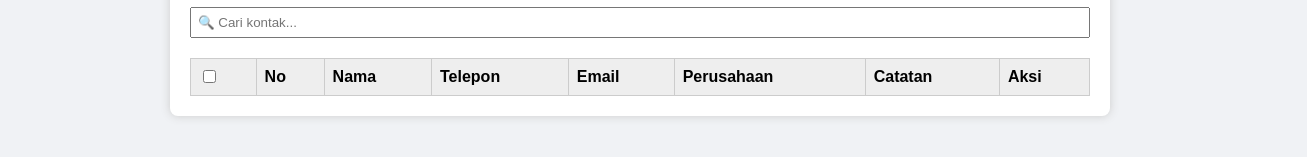
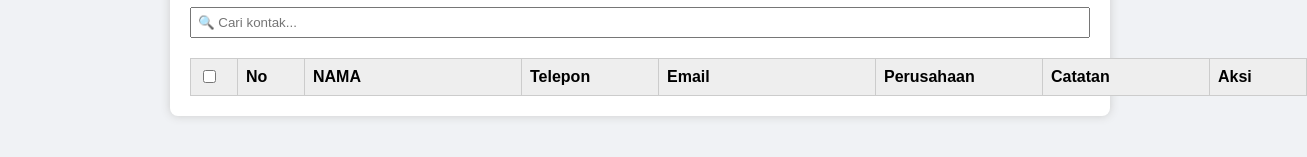
Before and after one commit to zxfathn/zxfathn.github.io, a plain HTML site: page index.html in a window 1280 px wide. Shown: the part 197-354 px from the top of the page, 1307 px wide, since content can reach past the window. Drawn offline with Linux system fonts and the light colour scheme.

Commit message:
Update style.css

```diff
--- a/style.css
+++ b/style.css
@@ -38,18 +38,32 @@ table {
   width:100%;
   border-collapse:collapse;
   margin-top:10px;
+  table-layout: fixed; /* Kolom tidak berubah ukuran */
 }
 
 th, td {
   border:1px solid #ccc;
   padding:8px;
   text-align:left;
+  overflow: hidden;
+  text-overflow: ellipsis;
+  white-space: nowrap;
 }
 
 th {
   background:#eee;
 }
 
+/* Lebar tetap setiap kolom */
+th:nth-child(1), td:nth-child(1) { width:30px; }    /* Checkbox */
+th:nth-child(2), td:nth-child(2) { width:50px; }    /* No */
+th:nth-child(3), td:nth-child(3) { width:200px; text-transform: uppercase; } /* Nama */
+th:nth-child(4), td:nth-child(4) { width:120px; }   /* Telepon */
+th:nth-child(5), td:nth-child(5) { width:200px; }   /* Email */
+th:nth-child(6), td:nth-child(6) { width:150px; }   /* Perusahaan */
+th:nth-child(7), td:nth-child(7) { width:150px; }   /* Catatan */
+th:nth-child(8), td:nth-child(8) { width:80px; }    /* Aksi */
+
 button.action {
   padding:4px 8px;
   margin:2px;
```
